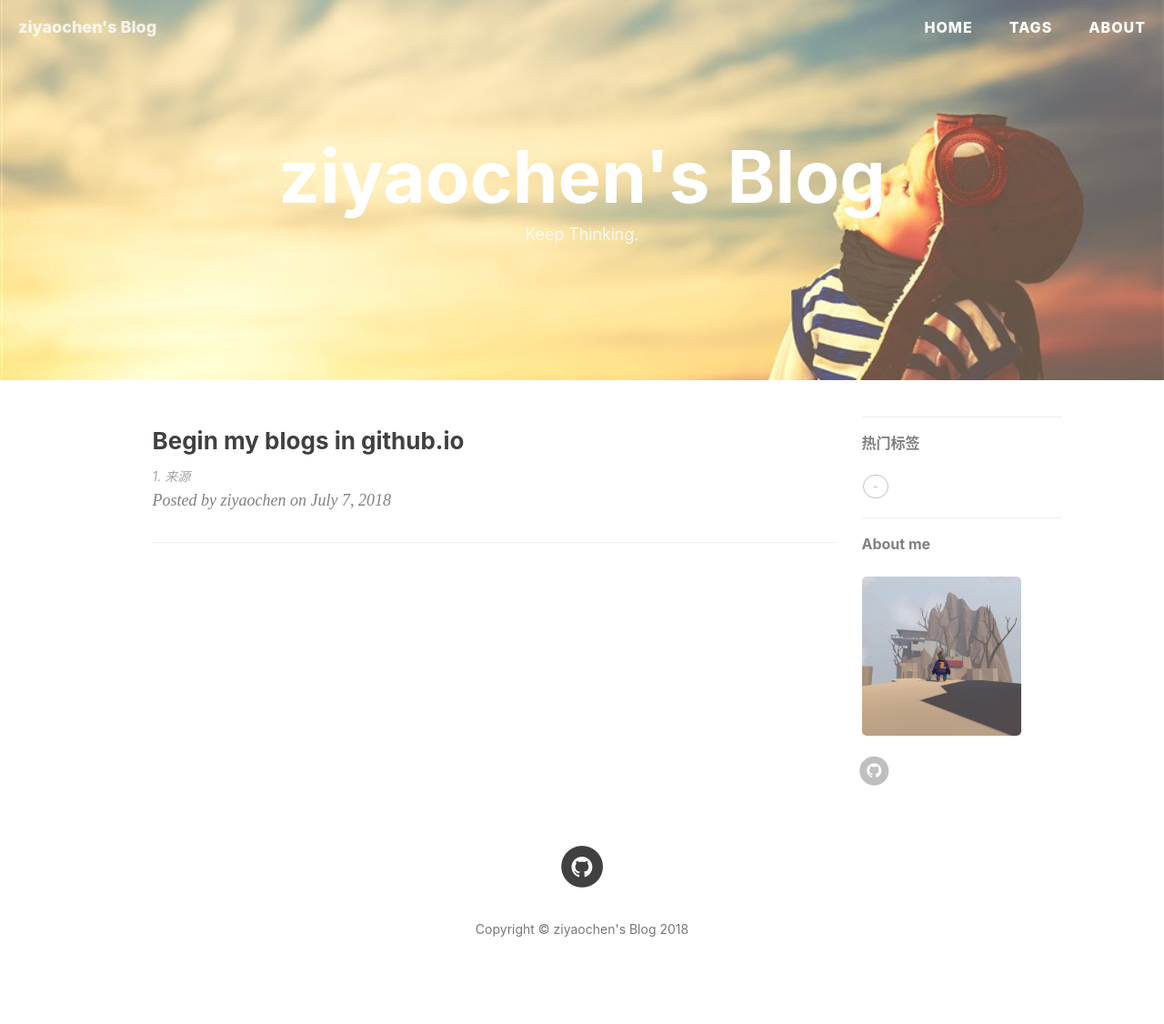
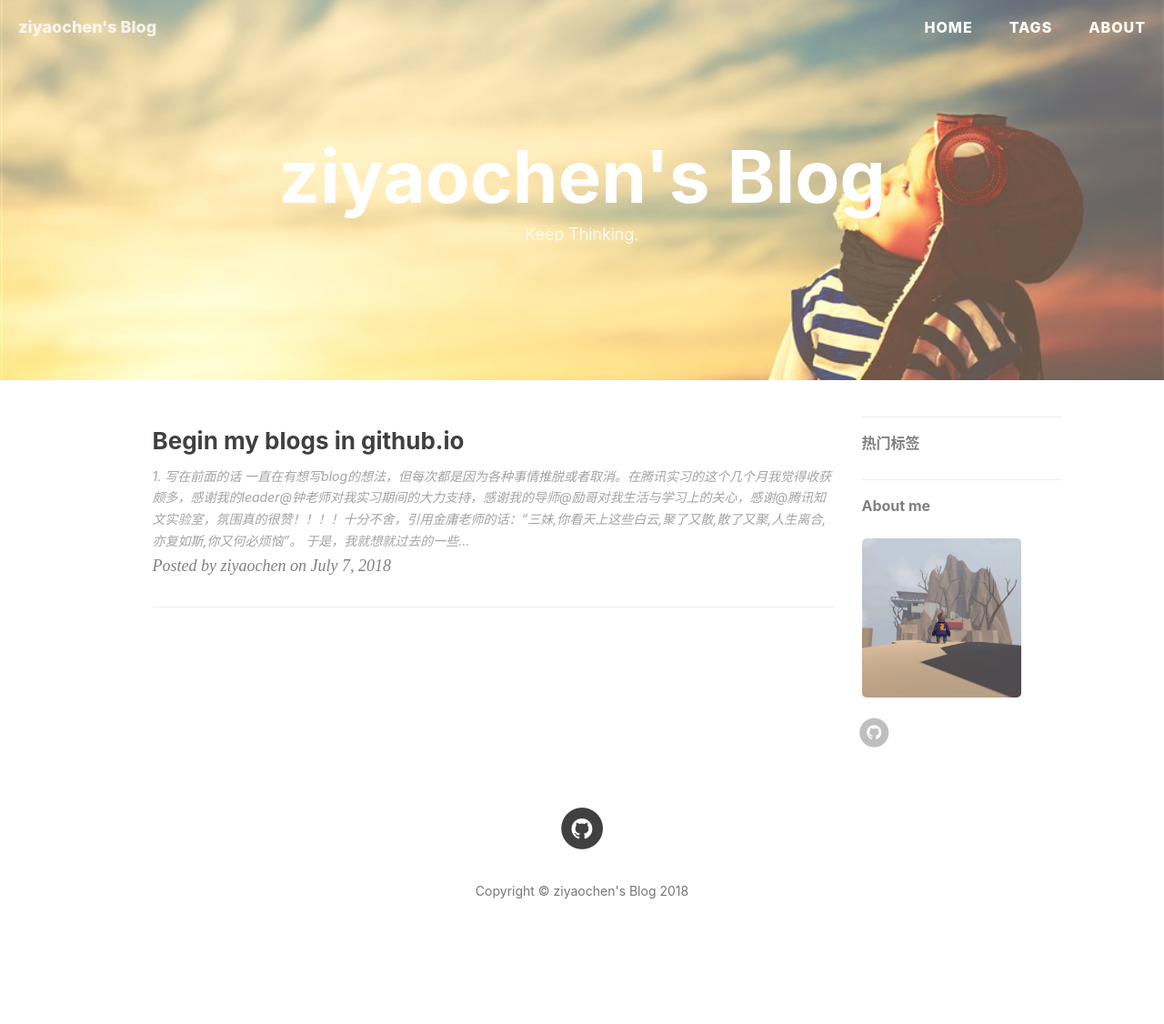
Before and after one commit to zychen-real/ziyaochen.github.io, a Jekyll site: the page built from index.html, in a window 1280 px wide. Shown: the whole page at 91% size. Built offline with Jekyll 4.4.1, drawn with Linux system fonts in a browser that asks for light colours; nearby versions of some CDN libraries; the list of posts is cut into pages by our own code; comment, search, counter and statistics services are not loaded; after the commit the page ends 1084 px from its top, so only the background shows below that.

Commit message:
yates
yates

```diff
--- a/_posts/2018-7-7-Begin my  blogs at github.md
+++ b/_posts/2018-7-7-Begin my  blogs at github.md
@@ -8,11 +8,11 @@ header-img: "img/2017-bg.jpg"
 catalog: true
 mathjax: true
 tags:
-    -NLP
-    -Task-Oriented Dialogue
-    -Machine Learning - ML
-    -QA
-    -Information Retrive - IR
+    -Thinking
 ---
 
-### 1. 来源
+### 1. 写在前面的话
+    一直在有想写blog的想法，但每次都是因为各种事情推脱或者取消。在腾讯实习的这个几个月我觉得收获颇多，感谢我的leader@钟老师对我实习期间的大力支持，感谢我的导师@励哥对我生活与学习上的关心，感谢@腾讯知文实验室，氛围真的很赞！！！！十分不舍，引用金庸老师的话：“三妹,你看天上这些白云,聚了又散,散了又聚,人生离合,亦复如斯,你又何必烦恼”。
+    于是，我就想就过去的一些经历与知识做一个回顾与总结，人生在世，时常温故知新才是王道！
+### 2. 目前的研究方向
+    我现在主要专注在多轮任务型对话领域，我觉得这是一个很有前景领域，也是AI落地的一个重要方向———因为它能带来生活的便利与优质的服务。任务型多轮对话，业界与学术研究差别较大。业界主要专注于传统的算法框架，包括（自然语言理解模块，对话管理模块，自然语言生成模块）这一套的实施。业界上主要专注与Slot与Intent的识别，其实可以认为是序列标注的问题，而对话管理模块主要是基于规则，原因很简单，这个领域除了学术界寥寥几个数据集（bAbI，DSTC，676等），实际业务中没有这种数据集，除非花大量的人力用于数据标注，这也仅限于一些大公司而已。学术界的研究很广，小到传统算法框架中每一模块的研究，比如重点关注语言理解模块，其中引申除一些Slot与Intent识别的模型，比如专注于对话管理模块，加入强化学习等做一个buffer缓冲error。目前流行的task-Oriented Dialogue主要专注于端到端的框架设计。如
```
